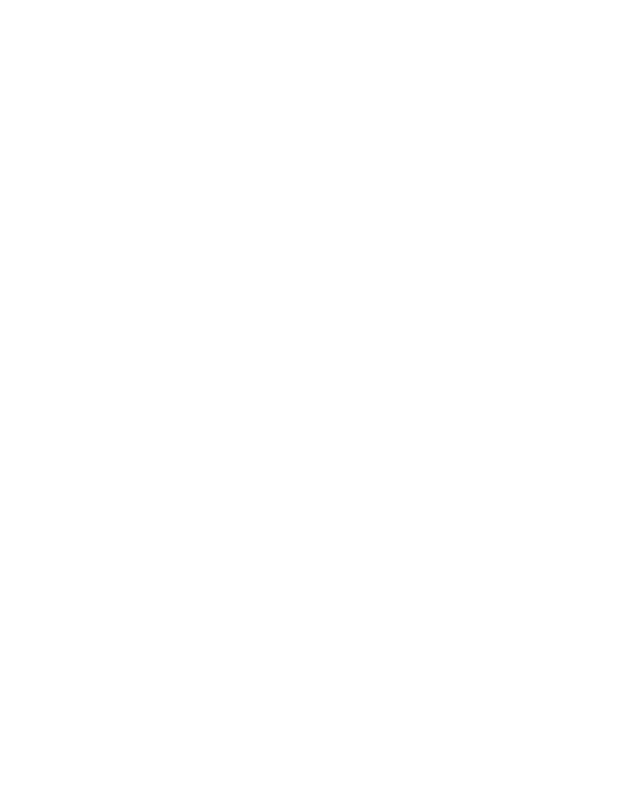
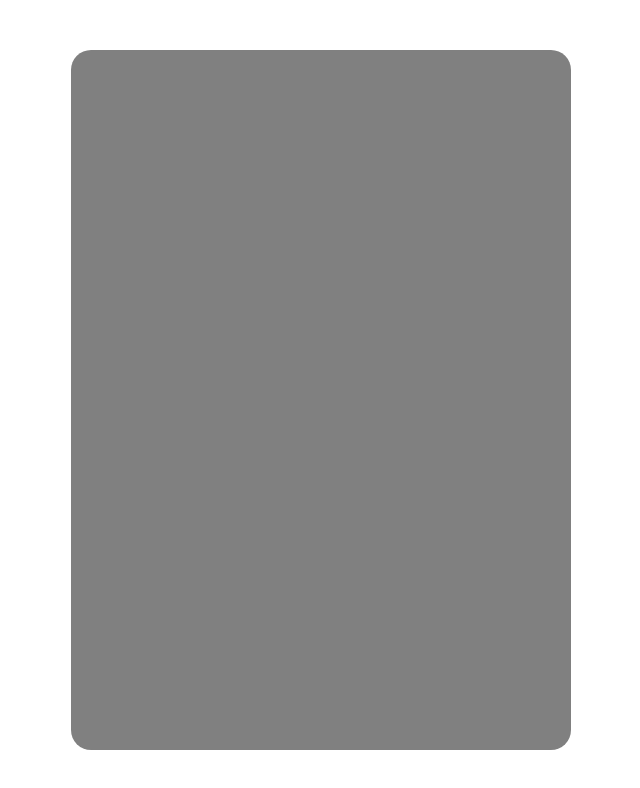
Before and after one commit to caamag/Projeto_facul, a React (Vite) app: page /login in a window 1280 px wide. Shown: the top 788 px of the page, without its empty margins (319-959 px from the left). Built offline with nearby package versions, Linux system fonts and the light colour scheme.

Commit message:
Primeiros passos

```diff
--- a/package.json
+++ b/package.json
@@ -10,9 +10,12 @@
     "preview": "vite preview"
   },
   "dependencies": {
+    "firebase": "^10.13.2",
     "react": "^18.3.1",
     "react-dom": "^18.3.1",
-    "styled-components": "^6.1.13"
+    "react-router-dom": "^6.26.2",
+    "styled-components": "^6.1.13",
+    "vercel": "^37.6.0"
   },
   "devDependencies": {
     "@eslint/js": "^9.9.0",
--- a/src/App.tsx
+++ b/src/App.tsx
@@ -1,11 +1,26 @@
+import { BrowserRouter, Routes, Route } from "react-router-dom";
+import GlobalStyle from "./global/GlobalStyle";
+
+//pages
+import HomePage from "./pages/home";
+import LoginPage from "./pages/login";
+
+//components
+
 const App = () => {
 
 
   return (
     <>
-
+      <GlobalStyle />
+      <BrowserRouter>
+        <Routes>
+          <Route path="/" element={<HomePage />} />
+          <Route path="/login" element={<LoginPage />} />
+        </Routes>
+      </BrowserRouter>
     </>
   )
 }
 
-export default App
+export default App;
--- /dev/null
+++ b/src/components/navBar/style.ts
@@ -0,0 +1,10 @@
+
+import styled from "styled-components";
+
+export const NavContainer = styled.nav`
+    position: fixed;
+
+    width: 100%;
+    height: 100px;
+    background-color: gray;
+`;
--- /dev/null
+++ b/src/global/GlobalStyle.ts
@@ -0,0 +1,27 @@
+
+import { createGlobalStyle } from "styled-components";
+
+const GlobalStyle = createGlobalStyle`
+    *{
+        padding: 0px;
+        margin: 0px;
+    }
+
+    html{
+        font-size: 62.5%;
+        font-family: Arial, Helvetica, sans-serif;
+        scroll-behavior: smooth;
+    }
+
+    button{
+        cursor: pointer;
+        border: none;
+    }
+
+    input, select {
+        border: none;
+        background-color: none;
+    }
+`;
+
+export default GlobalStyle;
--- /dev/null
+++ b/src/pages/home/index.tsx
@@ -0,0 +1,14 @@
+import * as Css from './style'
+
+
+const HomePage = () => {
+
+
+    return (
+        <Css.container>
+
+        </Css.container>
+    )
+}
+
+export default HomePage;
--- /dev/null
+++ b/src/pages/home/style.ts
@@ -0,0 +1,7 @@
+
+import styled from "styled-components";
+
+export const container = styled.div`
+    width: 100%;
+    height: 100vh;
+`
--- /dev/null
+++ b/src/pages/login/index.tsx
@@ -0,0 +1,14 @@
+import * as Css from './style';
+
+const LoginPage = () => {
+
+    return (
+        <Css.Logincontainer>
+            <Css.Login>
+
+            </Css.Login>
+        </Css.Logincontainer>
+    )
+}
+
+export default LoginPage;
--- /dev/null
+++ b/src/pages/login/style.ts
@@ -0,0 +1,19 @@
+
+import styled from "styled-components";
+
+export const Logincontainer = styled.div`
+    width: 100%;
+    height: 100vh;
+
+    display: flex;
+    align-items: center;
+    justify-content: center;
+`
+
+export const Login = styled.div`
+    width: 500px;
+    height: 700px;
+
+    background-color: gray;
+    border-radius: 20px;
+`;
```
Also changed, not shown: src/components/navBar/index.tsx (added, +11 -0 lines), src/assets/template-login.jpeg (added), src/firebase/config.js (added), 1 other file (tests, documents, lock files or other folders).
